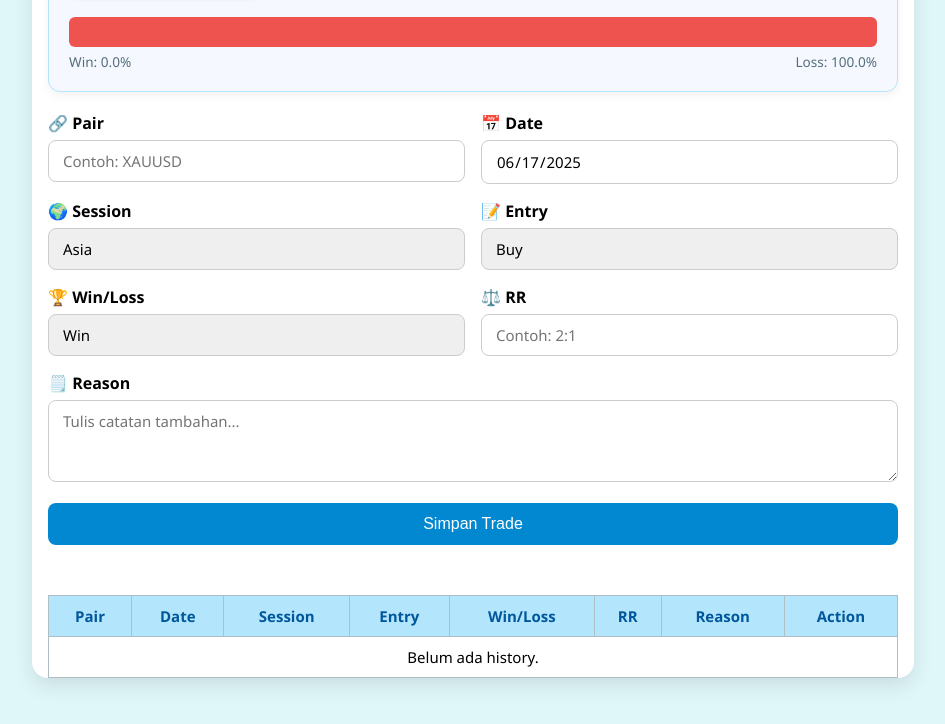
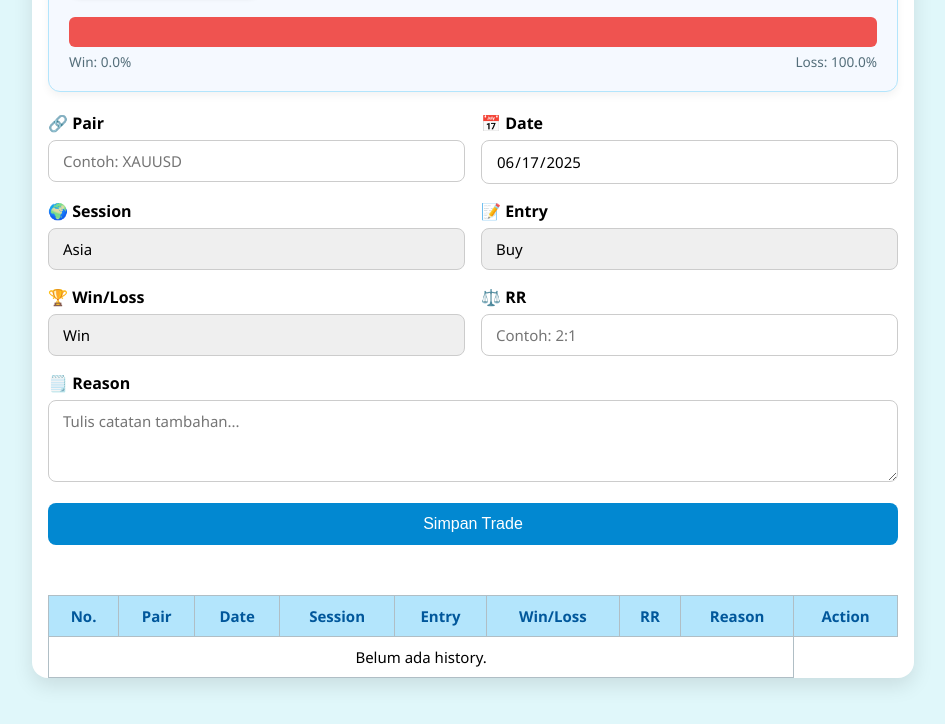
Before and after one commit to pixumi/jurnal_trading, a website: page index.html in a window 1280 px wide. Shown: the part 438-1162 px from the top of the page, without its empty margins (167-1112 px from the left). Drawn offline with Linux system fonts and the light colour scheme.

Commit message:
Update index.html

```diff
--- a/index.html
+++ b/index.html
@@ -141,6 +141,7 @@
         <table class="history-table">
             <thead>
             <tr>
+            <th>No.</th>
             <th>Pair</th>
             <th>Date</th>
             <th>Session</th>
```
